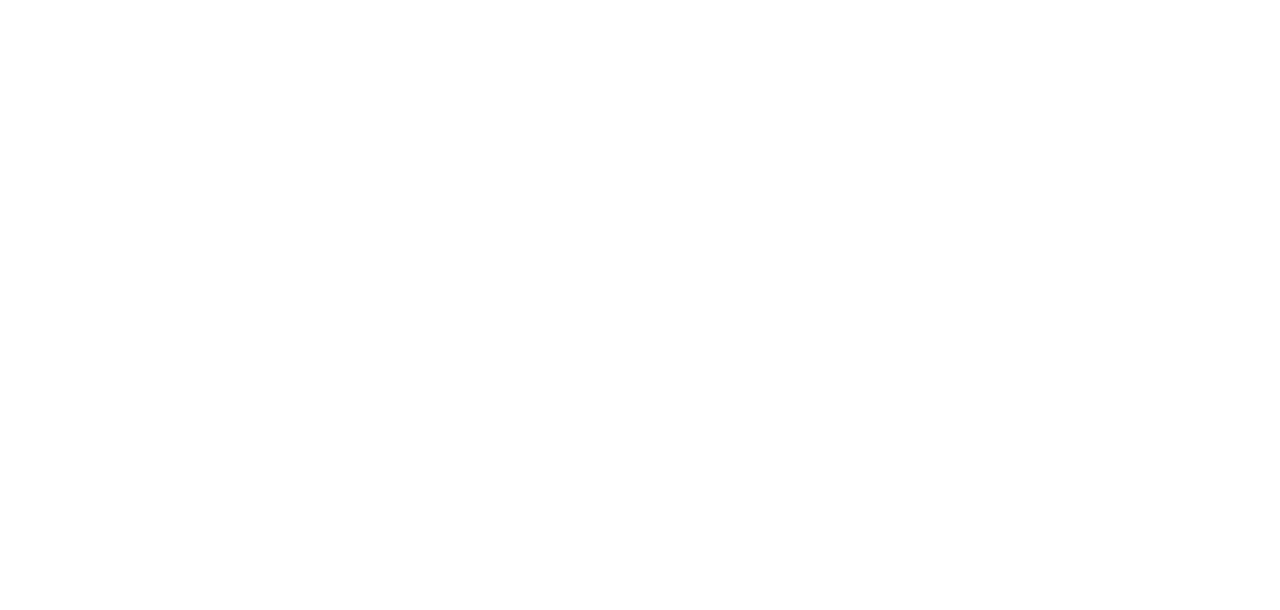
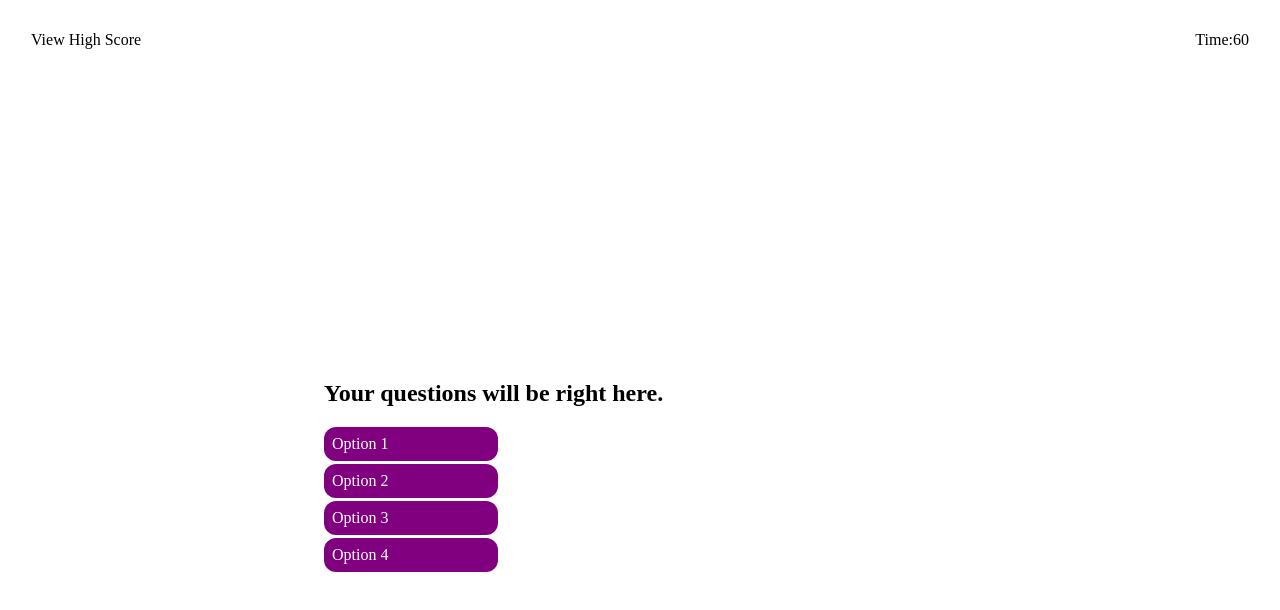
Before and after one commit to nathan-potts41/code-quiz, a plain HTML site: page index.html in a window 1280 px wide. Drawn offline with Linux system fonts and the light colour scheme.

Commit message:
added initial html and some css styling

```diff
--- a/assets/styles.css
+++ b/assets/styles.css
@@ -0,0 +1,39 @@
+header {
+    display: block;
+    padding: 18px;
+}
+
+.highscore {
+    display: block;
+    float: left;
+    margin: 5px;
+    position: relative;
+}
+
+.timer {
+    display: block;
+    float: right;
+    margin: 5px;
+    position: relative;
+}
+
+.question-container {
+    display: block;
+    justify-content: center;
+    align-content: center;
+    margin: 25%;
+}
+
+.btn {
+    outline: none;
+    border: none;
+    display: block;
+    padding: 8px;
+    margin-top: 3px;
+    margin-bottom: 3px;
+    background: purple;
+    width: 25%;
+    color: white;
+    border-radius: 12px;
+    top: 3px;
+}
--- a/index.html
+++ b/index.html
@@ -3,9 +3,27 @@
 <head>
     <meta charset="UTF-8">
     <meta name="viewport" content="width=device-width, initial-scale=1.0">
-    <title>Document</title>
+    <title>Code Quiz!</title>
+    <link rel="stylesheet" href="./assets/styles.css" />
 </head>
 <body>
+    <header class="scoreboard">
+        <div class="highscore">View High Score</div>
+        <div class="timer">Time:60</div>
+    </header>
 
+    <section class="question-container">
+        <div class="question-prompt">
+            <h2>Your questions will be right here.</h2><!-- This is the question prompt section -->
+        </div>
+        <div class="btn" type="answer"><!-- Option 1 --> Option 1</div>
+        <div class="btn" type="answer"><!-- Option 2 --> Option 2</div>
+        <div class="btn" type="answer"><!-- Option 3 --> Option 3</div>
+        <div class="btn" type="answer"><!-- Option 4 --> Option 4</div>
+        <!-- There will be another div container added here through DOM -->
+        <!--"" Correct or Wrong "-->
+    </section>
+
+    <script src="/assets/script.js"></script>
 </body>
 </html>
```
